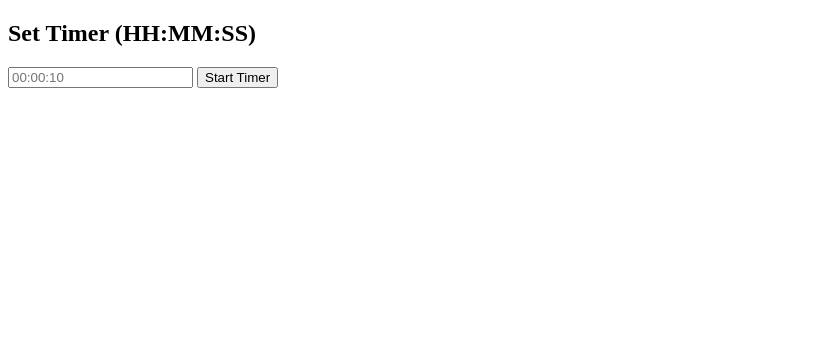
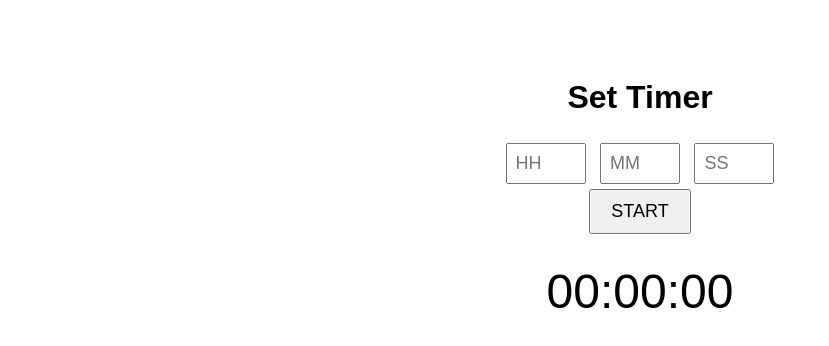
Before and after one commit to AldiWebsite013/WebAl, a plain HTML site: page index.html in a window 1280 px wide. Shown: the whole page, without its empty margins (0-829 px from the left). Drawn offline with Linux system fonts and the light colour scheme.

Commit message:
Update index.html

```diff
--- a/index.html
+++ b/index.html
@@ -1,36 +1,114 @@
 <!DOCTYPE html>
 <html lang="en">
 <head>
-<meta charset="UTF-8" />
-<title>Timer Controller</title>
+  <meta charset="UTF-8">
+  <title>Timer Countdown</title>
+  <style>
+    body {
+      font-family: sans-serif;
+      text-align: center;
+      padding-top: 50px;
+    }
+    input {
+      width: 60px;
+      padding: 8px;
+      margin: 5px;
+      font-size: 18px;
+    }
+    button {
+      padding: 10px 20px;
+      font-size: 18px;
+    }
+    #timerDisplay {
+      font-size: 48px;
+      margin-top: 30px;
+    }
+  </style>
 </head>
 <body>
-<h2>Set Timer (HH:MM:SS)</h2>
-<input type="text" id="timeInput" placeholder="00:00:10" />
-<button onclick="setTimer()">Start Timer</button>
-<p id="result"></p>
+
+  <h1>Set Timer</h1>
+
+  <div>
+    <input type="number" id="hours" placeholder="HH" min="0">
+    <input type="number" id="minutes" placeholder="MM" min="0" max="59">
+    <input type="number" id="seconds" placeholder="SS" min="0" max="59">
+  </div>
+
+  <button onclick="startTimer()">START</button>
+
+  <div id="timerDisplay">00:00:00</div>
+  <p id="backendStatus"></p>
 
   <script>
-async function setTimer() {
-  const timeStr = document.getElementById("timeInput").value;
-  if (!timeStr.match(/^\d{2}:\d{2}:\d{2}$/)) {
-    alert("Format harus HH:MM:SS");
+    let countdownInterval;
+
+    function formatTime(h, m, s) {
+      return [h, m, s].map(unit => String(unit).padStart(2, '0')).join(":");
+    }
+
+    function updateTimerDisplay(totalSeconds) {
+      const hrs = Math.floor(totalSeconds / 3600);
+      const mins = Math.floor((totalSeconds % 3600) / 60);
+      const secs = totalSeconds % 60;
+      document.getElementById("timerDisplay").textContent = formatTime(hrs, mins, secs);
+    }
+
+    async function startTimer() {
+      const hrs = parseInt(document.getElementById("hours").value) || 0;
+      const mins = parseInt(document.getElementById("minutes").value) || 0;
+      const secs = parseInt(document.getElementById("seconds").value) || 0;
+
+      const totalSeconds = hrs * 3600 + mins * 60 + secs;
+      if (totalSeconds <= 0) {
+        alert("Masukkan waktu yang valid!");
         return;
       }
+
+      const timeStr = formatTime(hrs, mins, secs);
+      const backendUrl = "http://YOUR-VPS-IP:5000/set_timer"; // Ganti dengan IP VPS kamu
+
       try {
-    const response = await fetch(`https://your-vps-domain-or-ip:5000/set_timer?time=${timeStr}`, {
-      method: "POST"
-    });
+        const response = await fetch(`${backendUrl}?time=${timeStr}`, { method: "POST" });
         const data = await response.json();
         if (response.ok) {
-      document.getElementById("result").textContent = data.message;
+          document.getElementById("backendStatus").textContent = data.message || "Berhasil!";
         } else {
-      document.getElementById("result").textContent = data.error;
+          document.getElementById("backendStatus").textContent = data.error || "Gagal mengirim ke backend.";
         }
       } catch (e) {
-    document.getElementById("result").textContent = "Gagal koneksi ke backend";
+        document.getElementById("backendStatus").textContent = "❌ Gagal koneksi ke backend.";
       }
+
+      const endTime = Date.now() + totalSeconds * 1000;
+      localStorage.setItem("timer_end", endTime);
+      runCountdown();
     }
+
+    function runCountdown() {
+      clearInterval(countdownInterval);
+      countdownInterval = setInterval(() => {
+        const endTime = parseInt(localStorage.getItem("timer_end"));
+        const remaining = Math.floor((endTime - Date.now()) / 1000);
+        if (remaining <= 0) {
+          clearInterval(countdownInterval);
+          localStorage.removeItem("timer_end");
+          updateTimerDisplay(0);
+          alert("⏰ Waktu Habis!");
+        } else {
+          updateTimerDisplay(remaining);
+        }
+      }, 1000);
+    }
+
+    window.onload = () => {
+      const endTime = parseInt(localStorage.getItem("timer_end"));
+      if (endTime && endTime > Date.now()) {
+        runCountdown();
+      }
+    };
   </script>
+
 </body>
 </html>
+</html>
```
Lines whose indentation alone changed are shown as unchanged.
